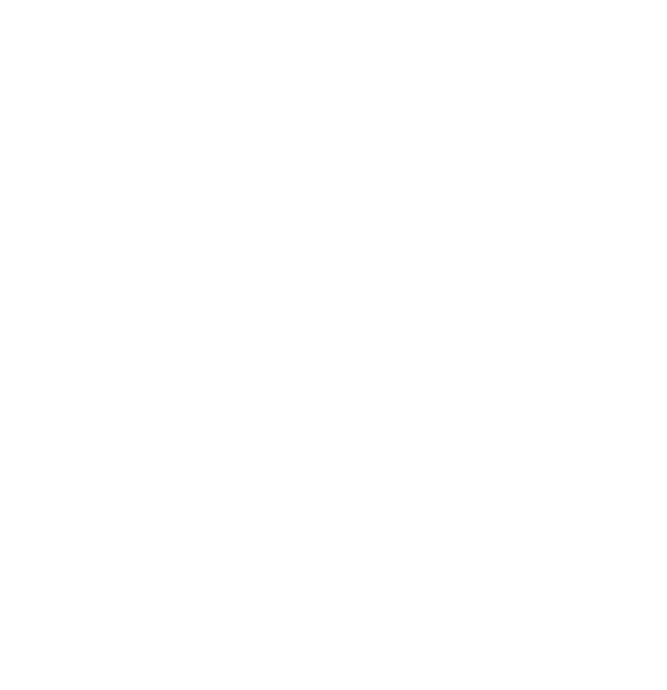
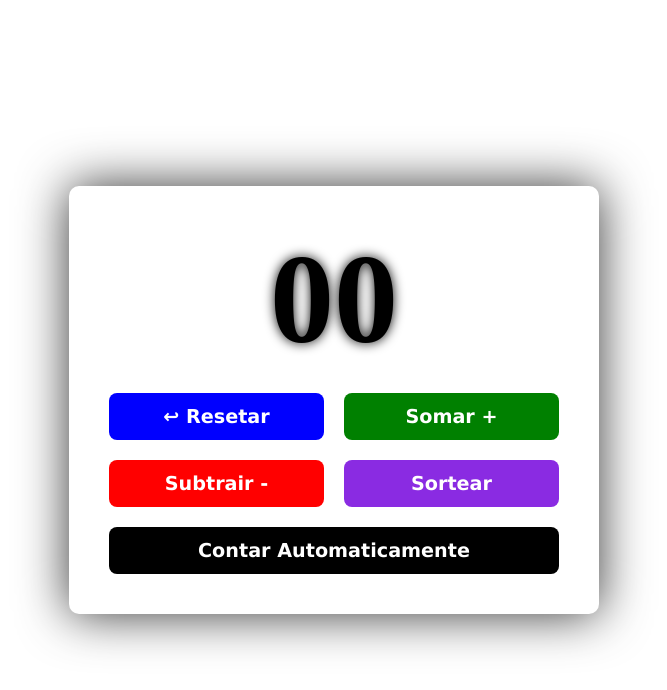
Before and after one commit to fernandagml/contador-react, a React (Vite) app: page / in a window 1280 px wide. Shown: the top 690 px of the page, without its empty margins (306-973 px from the left). Built offline with nearby package versions, Linux system fonts and the light colour scheme.

Commit message:
Finalização do contador automático no componente Contador.

```diff
--- a/src/App.jsx
+++ b/src/App.jsx
@@ -1,12 +1,10 @@
-// import Contador from './components/Contador/Contador';
-// import UseEffectHook from './components/UseEffectHook/UseEffectHook';
-import Tema from './components/Tema/Tema';
+import Contador from './components/Contador/Contador';
 import './App.css';
 
 export default function App() {
   return (
     <>
-    <Tema />
+    <Contador />
     </>
   );
 };
--- a/src/components/Contador/Contador.jsx
+++ b/src/components/Contador/Contador.jsx
@@ -1,13 +1,28 @@
-import { useState } from "react";
+import { useEffect, useState } from "react";
 import styles from './Contador.module.css';
 
 export default function Contador(){
     const [contador, setContador] = useState(0);
+    const [contadorAuto, setAuto] = useState(false);
 
     const atualizarContadorSoma = () => { return setContador(contador + 1) };
     const atualizarContadorSub = () => { return setContador(contador - 1) };
-    const atualizarContadorResete = () => { return setContador(0) };
+    const atualizarContadorResete = () => { return setContador(0); setAuto(false) };
     const atualizarContadorSorteio = () => { return setContador(Math.floor(Math.random() * 10) + 1)};
+    const atualizarContadorAuto = () => { return setAuto(!contadorAuto) };
+
+    setInterval(() => setAuto), 1000
+    useEffect(() => {
+        let relogio;
+
+        if (contadorAuto) {
+            relogio = setInterval(() => {
+                setContador((valorAtual) => valorAtual + 1)
+            }, 1000);
+        }
+
+        return () => {clearInterval(relogio)}
+    }, [contadorAuto])
 
     const contadorFormat = contador.toString().padStart(2, '0');
 
@@ -20,6 +35,7 @@
                 <button className={styles.add} onClick={atualizarContadorSoma}>Somar +</button>
                 <button className={styles.sub} onClick={atualizarContadorSub}>Subtrair -</button>
                 <button className={styles.sort} onClick={atualizarContadorSorteio}>Sortear</button>
+                <button className={styles.aut} onClick={atualizarContadorAuto}>{contadorAuto ? 'Parar' : 'Contar Automaticamente'}</button>
             </div>
         </div>
         </>
--- a/src/components/Contador/Contador.module.css
+++ b/src/components/Contador/Contador.module.css
@@ -60,3 +60,11 @@
 .sort:hover{
     background-color: rgb(138, 43, 226, 0.8);
 }
+
+.aut{
+    background-color: rgb(0, 0, 0);
+    grid-area: 3/1/4/3;
+}
+.aut:hover{
+    background-color: rgb(0, 0, 0, 0.8);
+}
```
